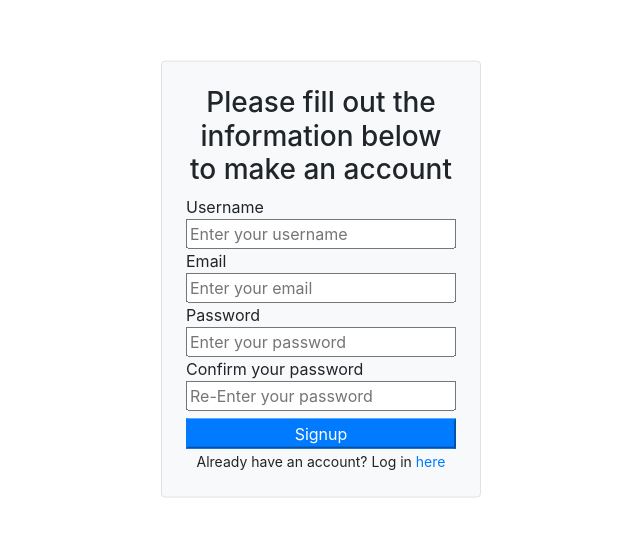
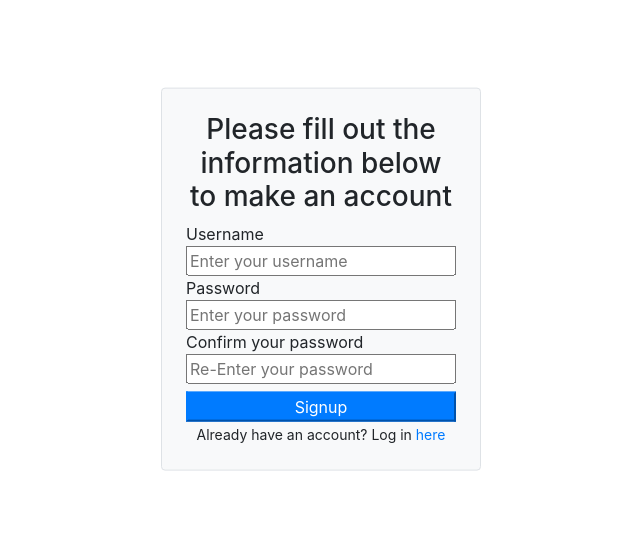
Before and after one commit to Frostbyte99/fuel-quote-app, a React (Create React App) app: page /Signup in a window 1280 px wide. Shown: the part 121-658 px from the top of the page, without its empty margins (319-959 px from the left). Built offline with nearby package versions, Linux system fonts and the light colour scheme.

Commit message:
Added basic form validation

```diff
--- a/src/components/FormSignup.js
+++ b/src/components/FormSignup.js
@@ -32,7 +32,9 @@ const FormSignup = (props) => {
     console.log("Form submitted!");
     console.log(values);
     e.preventDefault();
-    // TODO: add input validation
+
+
+
     // TODO: save account information
 
     // Redirect to login page to complete account setup
@@ -54,17 +56,9 @@ const FormSignup = (props) => {
             placeholder="Enter your username"
             value={values.username}
             onChange={handleChange}
-          />
-          <label htmlFor="email" className="text-left mb-0">
-            Email
-          </label>
-          <input
-            id="email"
-            type="email"
-            name="email"
-            placeholder="Enter your email"
-            value={values.email}
-            onChange={handleChange}
+            required
+            pattern="[A-Za-z0-9]+"
+            title="Only letters and numbers"
           />
           <label htmlFor="password" className="text-left mb-0">
             Password
@@ -76,6 +70,9 @@ const FormSignup = (props) => {
             placeholder="Enter your password"
             value={values.password}
             onChange={handleChange}
+            required
+            pattern="[A-Za-z0-9]+"
+            title="Only letters and numbers"
           />
           <label htmlFor="password2" className="text-left mb-0">
             Confirm your password
@@ -87,6 +84,9 @@ const FormSignup = (props) => {
             placeholder="Re-Enter your password"
             value={values.password2}
             onChange={handleChange}
+            required
+            pattern="[A-Za-z0-9]+"
+            title="Only letters and numbers"
           />
         <input className="bg-primary border-primary text-white mt-2" type="submit" value="Signup"/>
       </form>
```
